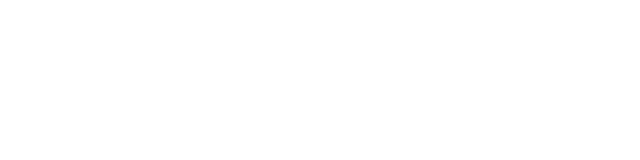
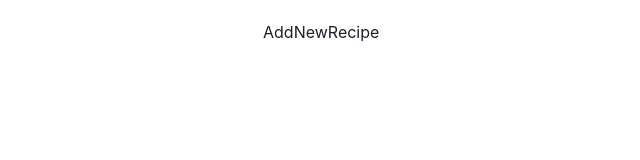
Before and after one commit to Adam-S-Gibson/Recipe-App, a React (Create React App) app in the folder ui/: page /add-recipe in a window 1280 px wide. Shown: the top 160 px of the page, without its empty margins (121-761 px from the left). Built offline with nearby package versions, Linux system fonts and the light colour scheme.

Commit message:
Added page routes

```diff
--- a/ui/src/App.tsx
+++ b/ui/src/App.tsx
@@ -1,16 +1,28 @@
+import { Box } from "@chakra-ui/react";
 import { Route, BrowserRouter as Router, Switch } from "react-router-dom";
-
+import { AddNewRecipe } from "./pages/AddNewRecipe/AddNewRecipe";
+import { Error } from "./pages/Error/Error";
 import { Home } from "./pages/Home/Home";
+import { ViewRecipe } from "./pages/ViewRecipe/ViewRecipe";
 
 const App = () => {
   return (
-    <div className="container">
+    <Box
+      w={["96%", "90%", null, "70%", "40%"]}
+      margin="auto"
+      display="flex"
+      flexDirection="column"
+      mt={5}
+    >
       <Router>
         <Switch>
           <Route exact path="/" component={Home} />
+          <Route exact path="/add-recipe" component={AddNewRecipe} />
+          <Route exact path="/view-recipe/:id" component={ViewRecipe} />
+          <Route path="*" component={Error} />
         </Switch>
       </Router>
-    </div>
+    </Box>
   );
 };
 
--- /dev/null
+++ b/ui/src/pages/AddNewRecipe/AddNewRecipe.tsx
@@ -0,0 +1,3 @@
+export const AddNewRecipe = () => {
+  return <div>AddNewRecipe</div>;
+};
--- /dev/null
+++ b/ui/src/pages/Error/Error.tsx
@@ -0,0 +1,3 @@
+export const Error = () => {
+  return <div>Error</div>;
+};
--- /dev/null
+++ b/ui/src/pages/ViewRecipe/ViewRecipe.tsx
@@ -0,0 +1,3 @@
+export const ViewRecipe = () => {
+  return <div>ViewRecipe</div>;
+};
```
